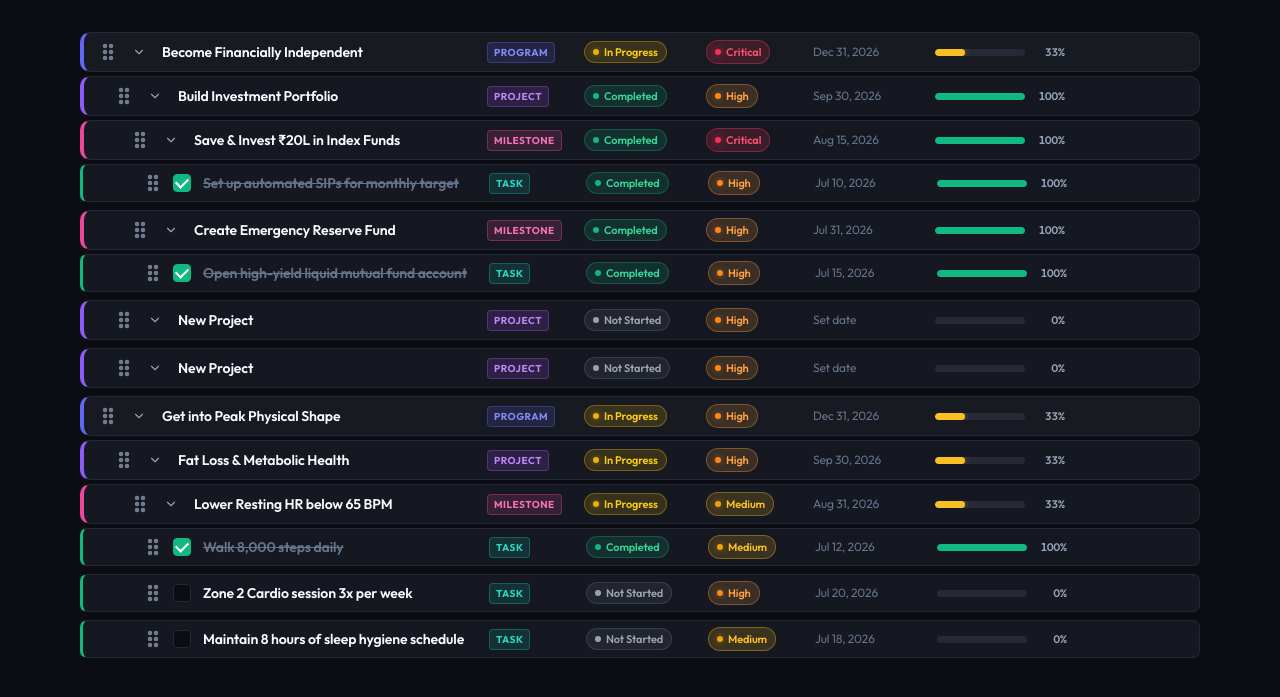
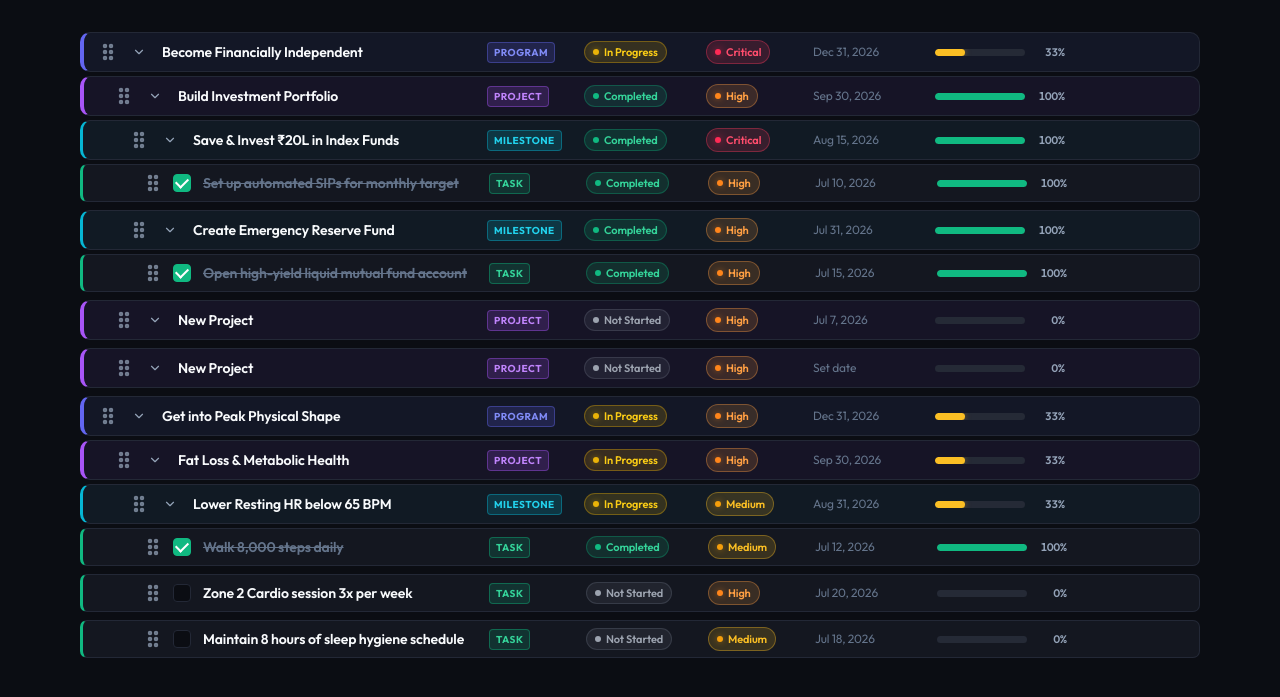
Before and after one commit to amanc3765/goaltracker, a Flask app: page / in a window 1280 px wide. Shown: the part 83-780 px from the top of the page. Run offline with Flask 3, Linux system fonts and the light colour scheme.

Commit message:
Rethink hierarchy level coloring: Indigo (Program), Purple (Project), Cyan (Milestone), Emerald (Task)

```diff
--- a/data/goals.json
+++ b/data/goals.json
@@ -13,6 +13,7 @@
                 "id": "task-10001",
                 "priority": "high",
                 "progress": 100,
+                "status": "completed",
                 "title": "Set up automated SIPs for monthly target",
                 "type": "task"
               }
@@ -23,6 +24,7 @@
             "id": "ms-1001",
             "priority": "critical",
             "progress": 100,
+            "status": "completed",
             "title": "Save & Invest ₹20L in Index Funds",
             "type": "milestone"
           },
@@ -36,6 +38,7 @@
                 "id": "task-10003",
                 "priority": "high",
                 "progress": 100,
+                "status": "completed",
                 "title": "Open high-yield liquid mutual fund account",
                 "type": "task"
               }
@@ -46,6 +49,7 @@
             "id": "ms-1002",
             "priority": "high",
             "progress": 100,
+            "status": "completed",
             "title": "Create Emergency Reserve Fund",
             "type": "milestone"
           }
@@ -56,6 +60,7 @@
         "id": "proj-101",
         "priority": "high",
         "progress": 100,
+        "status": "completed",
         "title": "Build Investment Portfolio",
         "type": "project"
       },
@@ -63,11 +68,12 @@
         "children": [],
         "collapsed": false,
         "completed": false,
-        "deadline": "",
+        "deadline": "2026-07-07",
         "description": "",
         "id": "project-1783089815563-v2yy",
         "priority": "high",
         "progress": 0,
+        "status": "not-started",
         "title": "New Project",
         "type": "project"
       },
@@ -80,6 +86,7 @@
         "id": "project-1783089818166-dq3d",
         "priority": "high",
         "progress": 0,
+        "status": "not-started",
         "title": "New Project",
         "type": "project"
       }
@@ -90,6 +97,7 @@
     "id": "prog-1",
     "priority": "critical",
     "progress": 33,
+    "status": "in-progress",
     "title": "Become Financially Independent",
     "type": "program"
   },
@@ -107,6 +115,7 @@
                 "id": "task-20001",
                 "priority": "medium",
                 "progress": 100,
+                "status": "completed",
                 "title": "Walk 8,000 steps daily",
                 "type": "task"
               },
@@ -118,6 +127,7 @@
                 "id": "task-20002",
                 "priority": "high",
                 "progress": 0,
+                "status": "not-started",
                 "title": "Zone 2 Cardio session 3x per week",
                 "type": "task"
               },
@@ -129,6 +139,7 @@
                 "id": "task-20003",
                 "priority": "medium",
                 "progress": 0,
+                "status": "not-started",
                 "title": "Maintain 8 hours of sleep hygiene schedule",
                 "type": "task"
               }
@@ -139,6 +150,7 @@
             "id": "ms-2001",
             "priority": "medium",
             "progress": 33,
+            "status": "in-progress",
             "title": "Lower Resting HR below 65 BPM",
             "type": "milestone"
           }
@@ -149,6 +161,7 @@
         "id": "proj-201",
         "priority": "high",
         "progress": 33,
+        "status": "in-progress",
         "title": "Fat Loss & Metabolic Health",
         "type": "project"
       }
@@ -159,6 +172,7 @@
     "id": "prog-2",
     "priority": "high",
     "progress": 33,
+    "status": "in-progress",
     "title": "Get into Peak Physical Shape",
     "type": "program"
   }
--- a/static/css/style.css
+++ b/static/css/style.css
@@ -356,23 +356,27 @@
 
 /* Level styling distinctions */
 .tree-node[data-type="program"] > .node-card {
-  border-left: 4px solid var(--accent-blue);
-  background-color: #171A21;
+  border-left: 4px solid #6366F1;
+  background-color: #131726;
 }
 
 .tree-node[data-type="project"] > .node-card {
-  border-left: 4px solid #8B5CF6;
+  border-left: 4px solid #A855F7;
+  background-color: #161426;
 }
 
 .tree-node[data-type="milestone"] > .node-card {
-  border-left: 4px solid #EC4899;
+  border-left: 3.5px solid #06B6D4;
+  background-color: #111A24;
 }
 
 .tree-node[data-type="task"] > .node-card {
   border-left: 3px solid #10B981;
+  background-color: #141720;
   padding: 5px 10px;
   border-radius: var(--radius-md);
 }
+
 
 /* Aligned Table Columns */
 .col-main {
@@ -630,28 +634,29 @@
 }
 
 .type-badge[data-type="program"] {
-  background-color: rgba(99, 102, 241, 0.16);
+  background-color: rgba(99, 102, 241, 0.18);
   color: #818CF8;
-  border: 1px solid rgba(99, 102, 241, 0.35);
+  border: 1px solid rgba(99, 102, 241, 0.4);
 }
 
 .type-badge[data-type="project"] {
-  background-color: rgba(168, 85, 247, 0.16);
+  background-color: rgba(168, 85, 247, 0.18);
   color: #C084FC;
-  border: 1px solid rgba(168, 85, 247, 0.35);
+  border: 1px solid rgba(168, 85, 247, 0.4);
 }
 
 .type-badge[data-type="milestone"] {
-  background-color: rgba(236, 72, 153, 0.16);
-  color: #F472B6;
-  border: 1px solid rgba(236, 72, 153, 0.35);
+  background-color: rgba(6, 182, 212, 0.18);
+  color: #22D3EE;
+  border: 1px solid rgba(6, 182, 212, 0.4);
 }
 
 .type-badge[data-type="task"] {
-  background-color: rgba(20, 184, 166, 0.16);
-  color: #2DD4BF;
-  border: 1px solid rgba(20, 184, 166, 0.35);
+  background-color: rgba(16, 185, 129, 0.18);
+  color: #34D399;
+  border: 1px solid rgba(16, 185, 129, 0.4);
 }
+
 
 
 /* Title Input & Inline Text */
```
